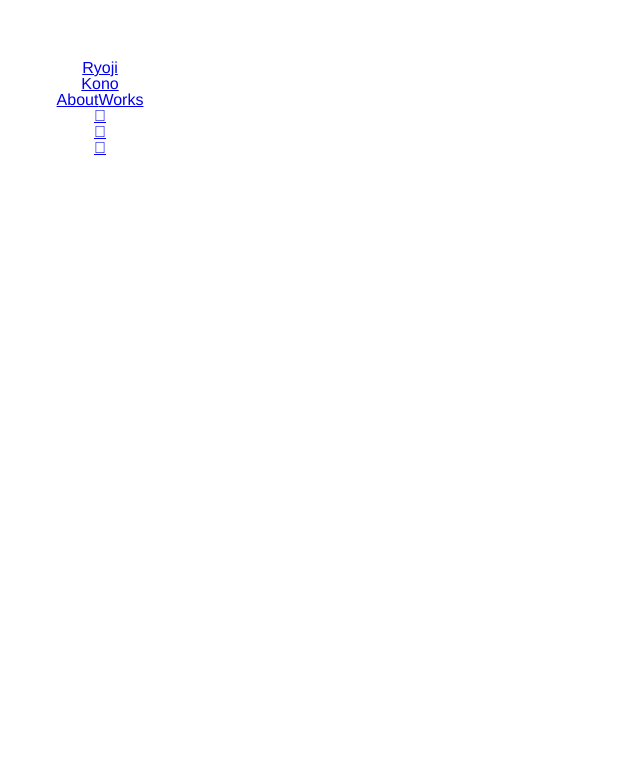
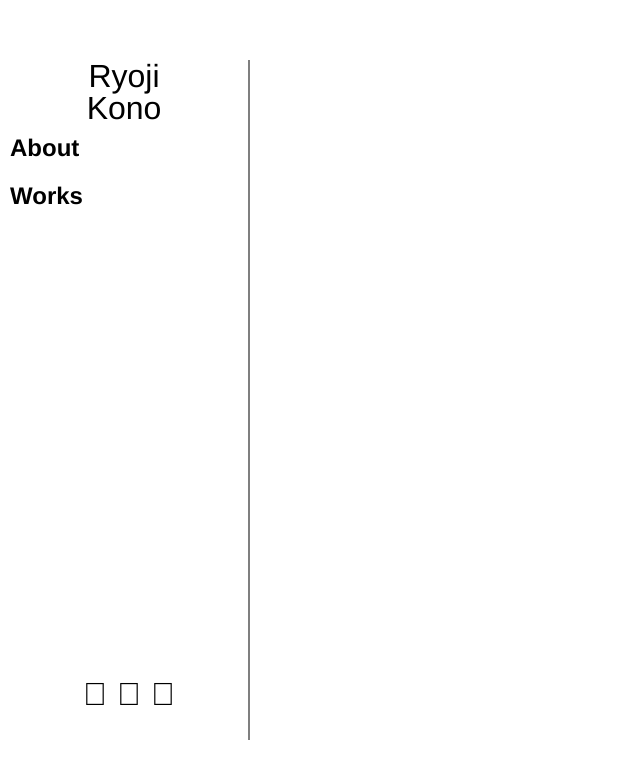
Before and after one commit to Ryozi-zi/Portofolio, a Vue app: page / in a window 1280 px wide. Shown: the top 778 px of the page, without its empty margins (0-640 px from the left). Built offline with nearby package versions, Linux system fonts and the light colour scheme.

Commit message:
Modify the style of TheSideBar

```diff
--- a/src/App.vue
+++ b/src/App.vue
@@ -20,7 +20,7 @@ export default {
 }
 </script>
 
-<style>
+<style lang="scss">
 #app {
   font-family: 'Avenir', Helvetica, Arial, sans-serif;
   -webkit-font-smoothing: antialiased;
@@ -28,15 +28,17 @@ export default {
   text-align: center;
   color: #2c3e50;
   margin-top: 60px;
+
 }
 
 .container{
   display: grid;
-  grid-template-columns: 200px 1fr;
+  grid-template-columns: 250px 1fr;
 }
 
 .sidebar{
   grid-column: 1/2;
+  border-right: 2px solid rgba(0, 0, 0, 0.5);
 }
 
 .main{
--- a/src/components/TheSideBar.vue
+++ b/src/components/TheSideBar.vue
@@ -2,8 +2,8 @@
   <div class="sidebar">
     <nav>
       <router-link class="home" to="/"><h1>Ryoji<br>Kono</h1></router-link>
-      <router-link to="/about">About</router-link>
-      <router-link to="/works">Works</router-link>
+      <router-link class="sidenav" to="/about">About</router-link>
+      <router-link class="sidenav" to="/works">Works</router-link>
     </nav>
     <div class="contact">
       <a href="#" class="twitter"><div class="button fab fa-twitter"></div></a>
@@ -20,6 +20,73 @@ export default {
 }
 </script>
 
-<style lang="css">
+<style lang="scss" scoped>
 @import url('https://maxcdn.bootstrapcdn.com/font-awesome/4.7.0/css/font-awesome.min.css');
+
+.sidebar{
+  position: relative;
+  height: 85vh;
+  margin: auto 0;
+}
+
+a{
+  color: #000;
+  text-decoration: none;
+}
+
+.sidenav{
+  padding: 12px 10px;
+  display: inline-block;
+  width: 100%;
+  text-align: left;
+  font-size: 1.5rem;
+  -webkit-box-sizing: border-box;
+  box-sizing: border-box;
+  font-weight: bold;
+}
+
+.router-link-exact-active{
+  background-color: rgba(221,221,221,0.5);
+}
+
+.home{
+  background-color: #fff;
+  font-size: 2rem;
+  line-height: auto;
+}
+
+.contact{
+  position: absolute;
+  width: 100%;
+  bottom: 30px;
+  left: 50%;
+  font-size: 2rem;
+  transform: translateX(-50%);
+  display: inline-block;
+}
+
+.button{
+  display: inline-block;
+  padding-left: 10px;
+}
+
+.twitter{
+  padding-left: 0;
+  &:hover{
+    color: rgb(29, 161, 242);
+  }
+}
+
+.facebook{
+  &:hover{
+    color: rgb(59, 89, 152);
+  }
+}
+
+.github{
+  &:hover{
+    color: #333;
+  }
+}
+
 </style>
```
Also changed, not shown: src/assets/styles/color.scss (added).
